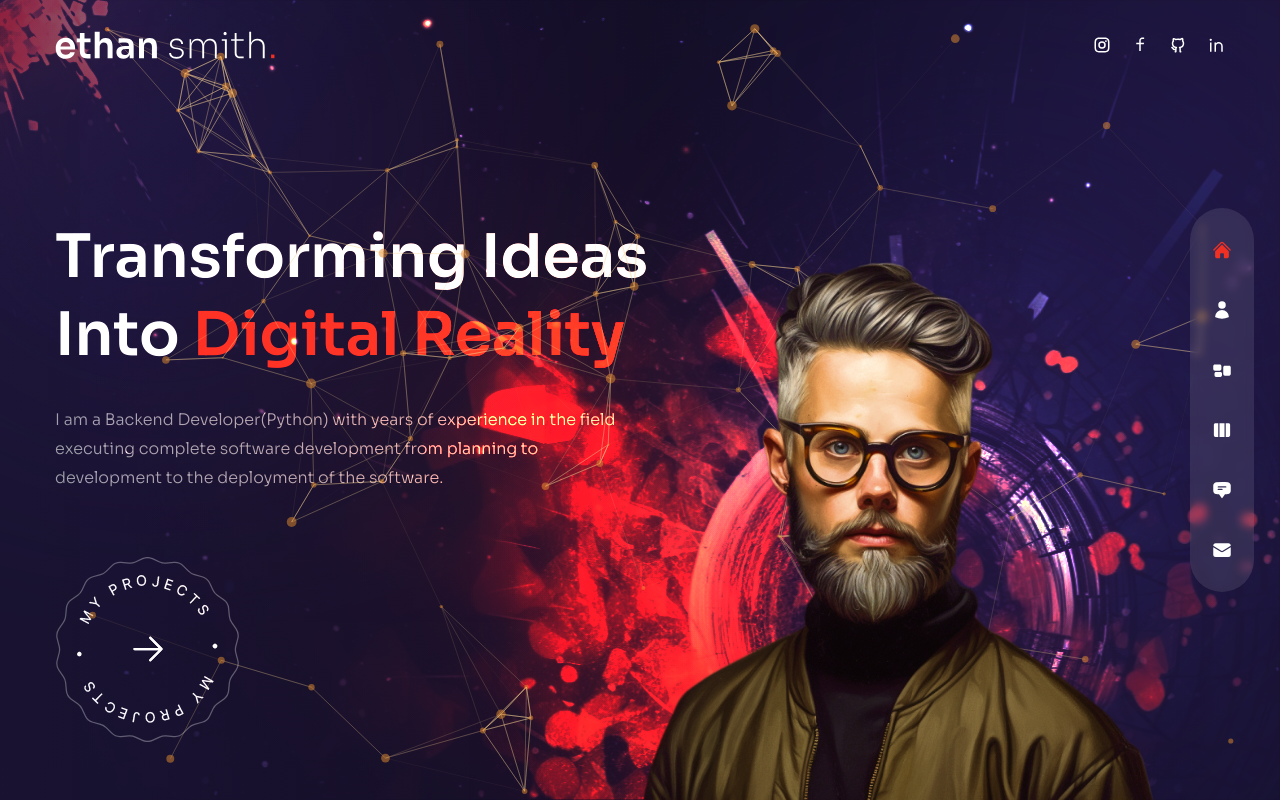
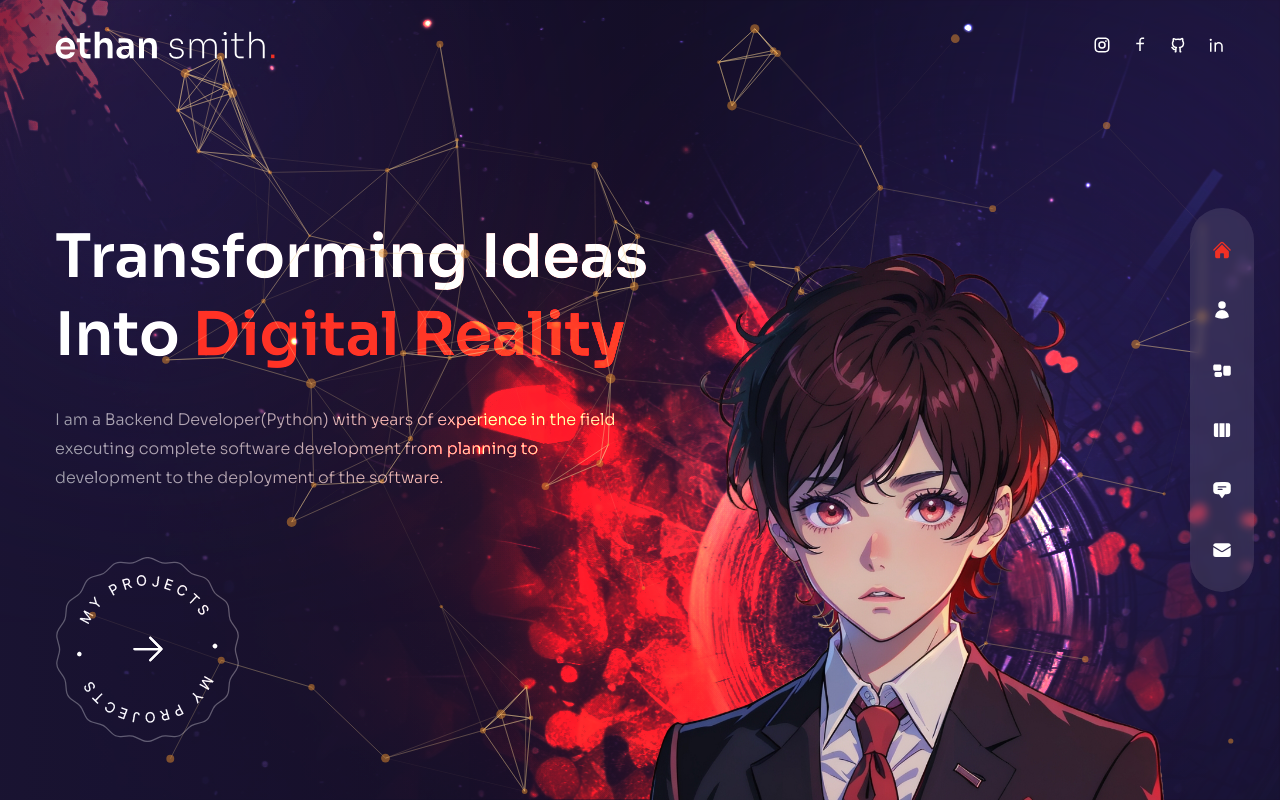
Before and after one commit to SarajZimba/Portfolio_, a Next.js app: page / in a window 1280 px wide. Built offline with nearby package versions, Linux system fonts and the light colour scheme.

Commit message:
avatar changed

```diff
--- a/components/Avatar.js
+++ b/components/Avatar.js
@@ -2,7 +2,7 @@
 import Image from "next/image";
 const Avatar = () => {
   return <div className="hidden xl:flex xl:max-w-none">
-    <Image src={'/avatar.png'} width={737} height={678} alt='' className="translate-z-0 w-full h-full"/>
+    <Image src={'/animeboy1.png'} width={737} height={678} alt='' className="translate-z-0 w-full h-full"/>
     </div>;
 };
 
```
Also changed, not shown: public/animeboy1.png (added).
